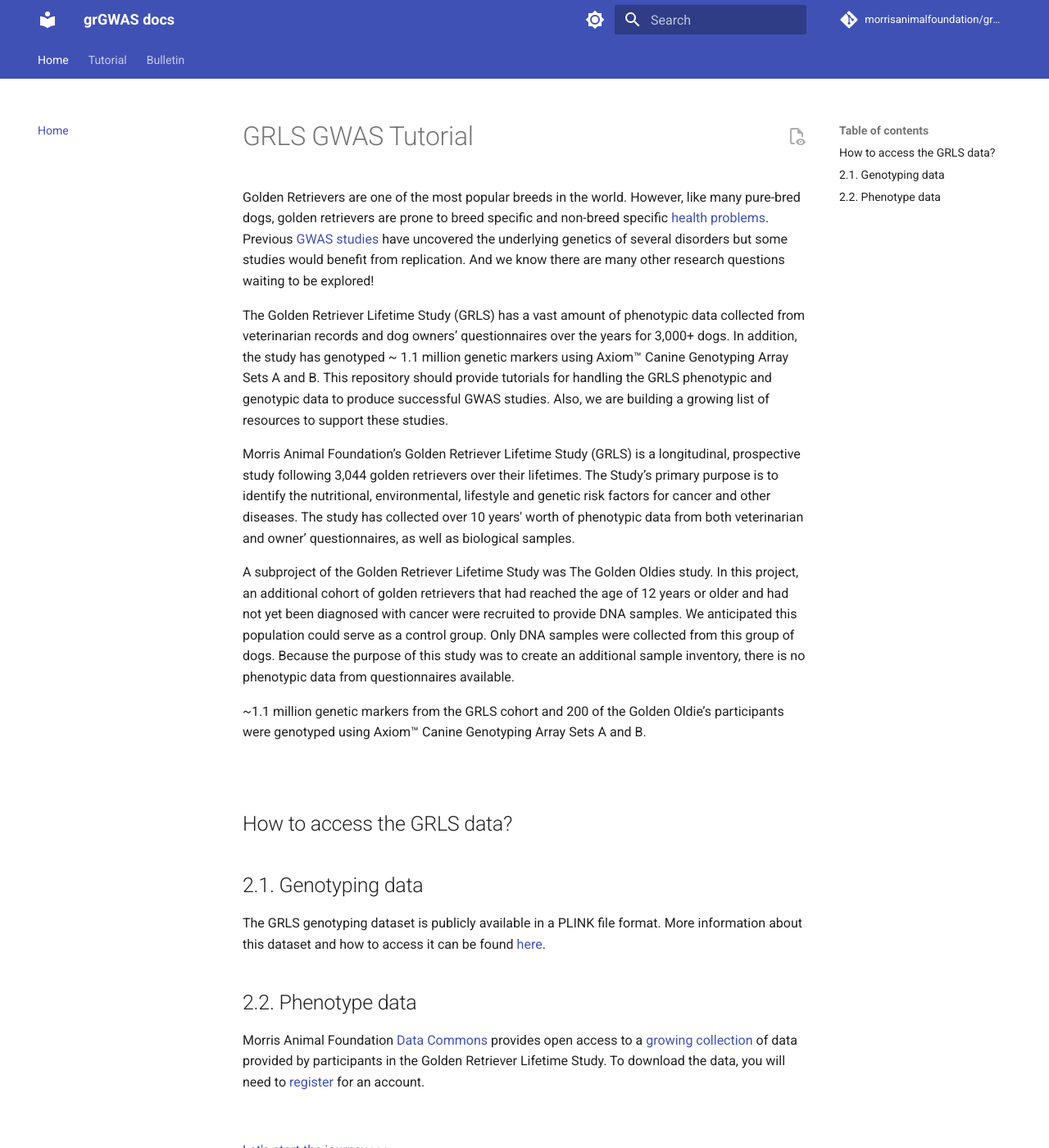
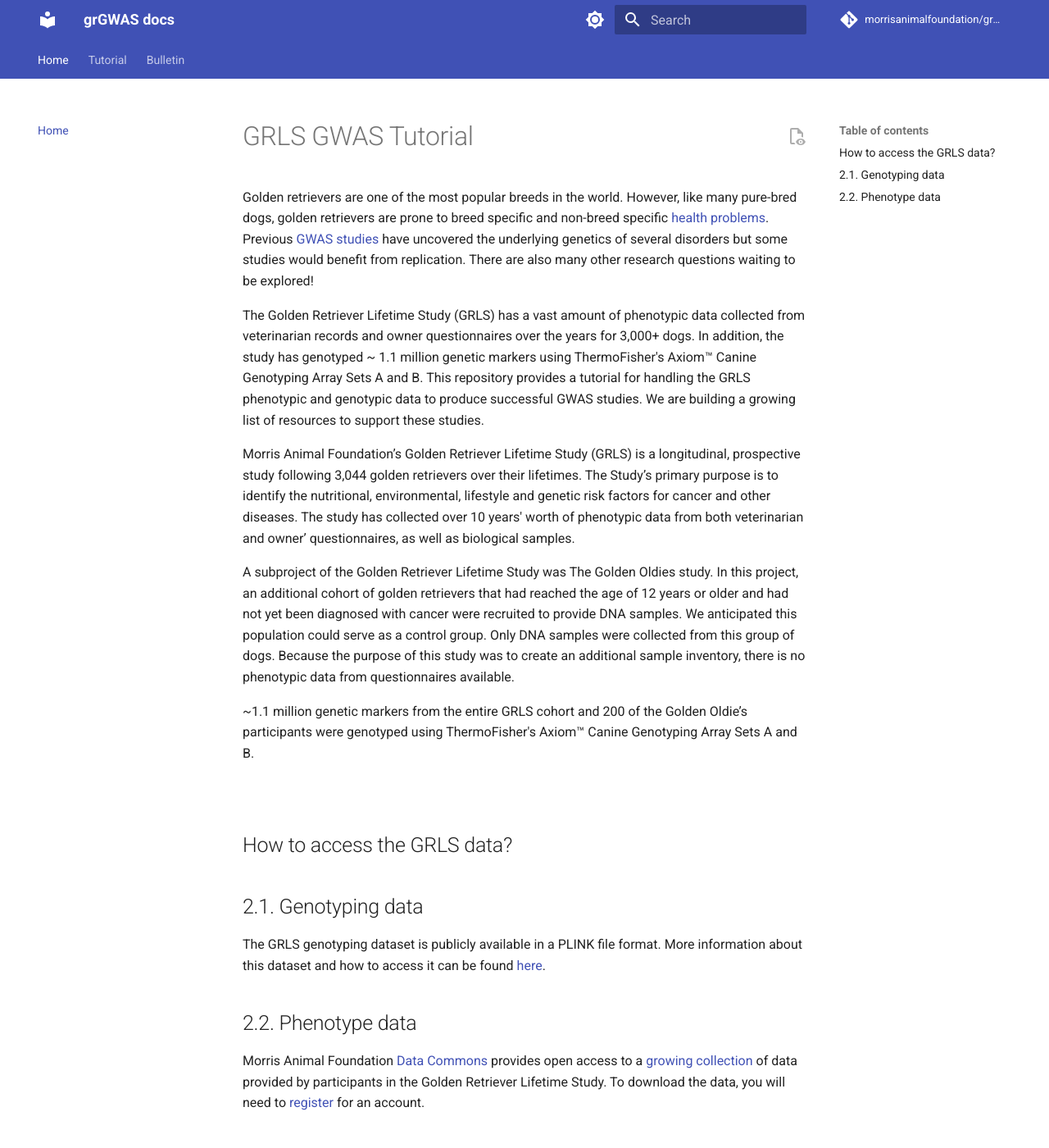
Before and after one commit to morrisanimalfoundation/grGWAS, an MkDocs documentation site: the page built from docs/index.md, in a window 1280 px wide and 1400 px high. Shown: the whole window at 82% size. Built offline with MkDocs 1.6.1 and Material for MkDocs 9.7.7, drawn with Linux system fonts in a browser that asks for light colours; comment, search, counter and statistics services are not loaded.

Commit message:
Update index.md
Final edits

```diff
--- a/docs/index.md
+++ b/docs/index.md
@@ -1,14 +1,14 @@
 # GRLS GWAS Tutorial
 
-Golden Retrievers are one of the most popular breeds in the world. However, like many pure-bred dogs, golden retrievers are prone to breed specific and non-breed specific [health problems](https://morrisanimalfoundation.github.io/grGWAS/ext_docs/health_concerns/). Previous [GWAS studies](https://morrisanimalfoundation.github.io/grGWAS/ext_docs/gwas_studies/) have uncovered the underlying genetics of several disorders but some studies would benefit from replication. And we know there are many other research questions waiting to be explored!
+Golden retrievers are one of the most popular breeds in the world. However, like many pure-bred dogs, golden retrievers are prone to breed specific and non-breed specific [health problems](https://morrisanimalfoundation.github.io/grGWAS/ext_docs/health_concerns/). Previous [GWAS studies](https://morrisanimalfoundation.github.io/grGWAS/ext_docs/gwas_studies/) have uncovered the underlying genetics of several disorders but some studies would benefit from replication. There are also many other research questions waiting to be explored!
 
-The Golden Retriever Lifetime Study (GRLS) has a vast amount of phenotypic data collected from veterinarian records and dog owners’ questionnaires over the years for 3,000+ dogs. In addition, the study has genotyped ~ 1.1 million genetic markers using Axiom™ Canine Genotyping Array Sets A and B. This repository should provide tutorials for handling the GRLS phenotypic and genotypic data to produce successful GWAS studies. Also, we are building a growing list of resources to support these studies.
+The Golden Retriever Lifetime Study (GRLS) has a vast amount of phenotypic data collected from veterinarian records and owner questionnaires over the years for 3,000+ dogs. In addition, the study has genotyped ~ 1.1 million genetic markers using ThermoFisher's Axiom™ Canine Genotyping Array Sets A and B. This repository provides a tutorial for handling the GRLS phenotypic and genotypic data to produce successful GWAS studies. We are building a growing list of resources to support these studies.
 
 Morris Animal Foundation’s Golden Retriever Lifetime Study (GRLS) is a longitudinal, prospective study following 3,044 golden retrievers over their lifetimes. The Study’s primary purpose is to identify the nutritional, environmental, lifestyle and genetic risk factors for cancer and other diseases. The study has collected over 10 years' worth of phenotypic data from both veterinarian and owner’ questionnaires, as well as biological samples.
 
 A subproject of the Golden Retriever Lifetime Study was The Golden Oldies study. In this project, an additional cohort of golden retrievers that had reached the age of 12 years or older and had not yet been diagnosed with cancer were recruited to provide DNA samples. We anticipated this population could serve as a control group. Only DNA samples were collected from this group of dogs. Because the purpose of this study was to create an additional sample inventory, there is no phenotypic data from questionnaires available.
 
-~1.1 million genetic markers from the GRLS cohort and 200 of the Golden Oldie’s participants were genotyped using Axiom™ Canine Genotyping Array Sets A and B.
+~1.1 million genetic markers from the entire GRLS cohort and 200 of the Golden Oldie’s participants were genotyped using ThermoFisher's Axiom™ Canine Genotyping Array Sets A and B.
 
 <br>
 
```
